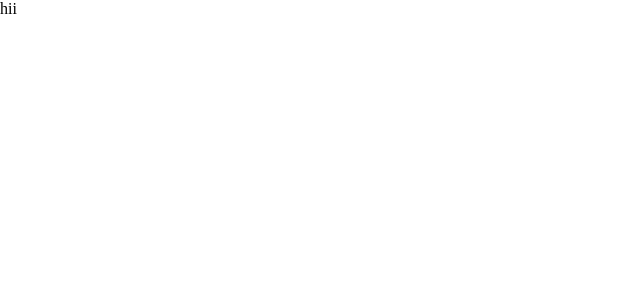
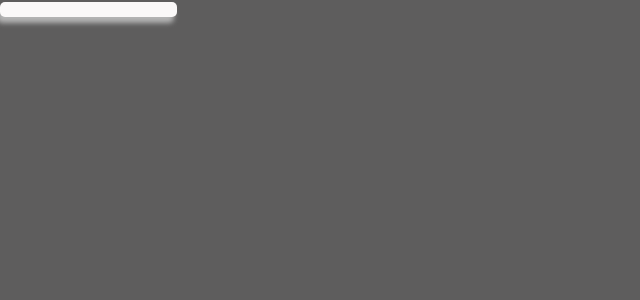
Before and after one commit to AbhijithKK/learnly, a React (Vite) app in the folder Client/: page / in a window 1280 px wide. Shown: the top 300 px of the page, without its empty margins (0-640 px from the left). Built offline with nearby package versions, Linux system fonts and the light colour scheme.

Commit message:
Input box component created

```diff
--- a/Client/src/App.tsx
+++ b/Client/src/App.tsx
@@ -1,11 +1,11 @@
-import { useState } from 'react'
-
-
+import InputBox from "./Components/InputBox/InputBox"
 
 function App() {
   return (
    <>
-   <div>hii</div>
+   <div>
+    <InputBox/>
+   </div>
    </>
   )
 }
--- /dev/null
+++ b/Client/src/Components/InputBox/InputBox.css
@@ -0,0 +1,17 @@
+.in-box{
+    outline: none;
+    background: rgb(250, 248, 248);
+    border: 0;
+    box-shadow: -3px 6px 5px rgb(180, 180, 180);
+    border-radius: 5px;
+}
+.in-box::placeholder{
+   color: black;
+   text-align: center;
+}
+.in-box:focus{
+    font-family: sans-serif;
+    font-size: 17px;
+    color: rgb(0, 0, 0);
+
+}
--- /dev/null
+++ b/Client/src/Components/InputBox/InputBox.tsx
@@ -0,0 +1,21 @@
+import { InputBoxInterface } from "../../Utils/Interfaces";
+import "./InputBox.css";
+
+const InputBox = ({ type, placeHolder, height, width, onChangeValue }:InputBoxInterface) => {
+  return (
+    <>
+      <input
+        className="in-box"
+        type={type}
+        placeholder={placeHolder}
+        onChange={(e) => onChangeValue(e.target.value)}
+        style={{
+          height: height,
+          width: width,
+        }}
+      />
+    </>
+  );
+};
+
+export default InputBox;
--- /dev/null
+++ b/Client/src/Utils/Interfaces.tsx
@@ -0,0 +1,7 @@
+export interface InputBoxInterface{
+    type:string
+    placeHolder:string
+    height:string
+    width:string
+    onChangeValue:FunctionConstructor
+}
--- a/Client/src/index.css
+++ b/Client/src/index.css
@@ -2,4 +2,5 @@
   margin: 0;
   padding: 0;
   box-sizing: border-box;
+  background-color: rgb(94, 93, 93);
 }
```
